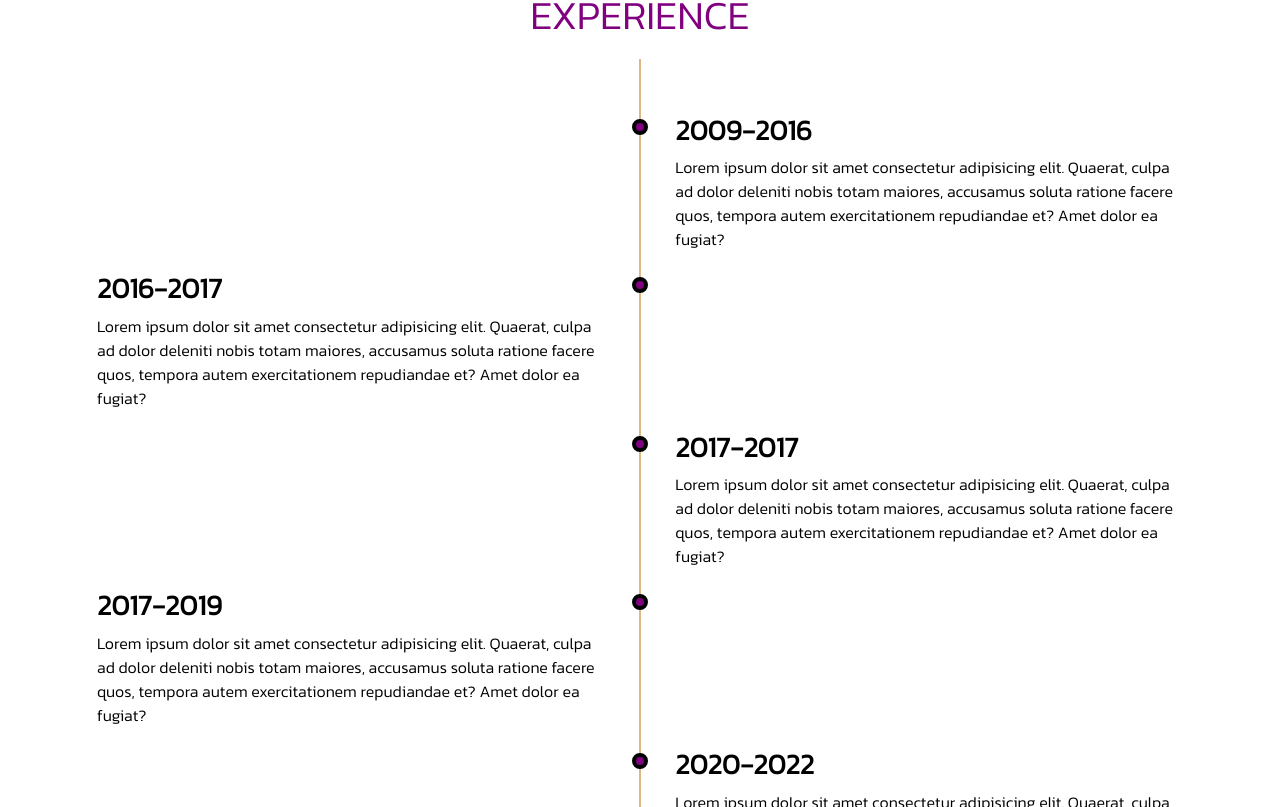
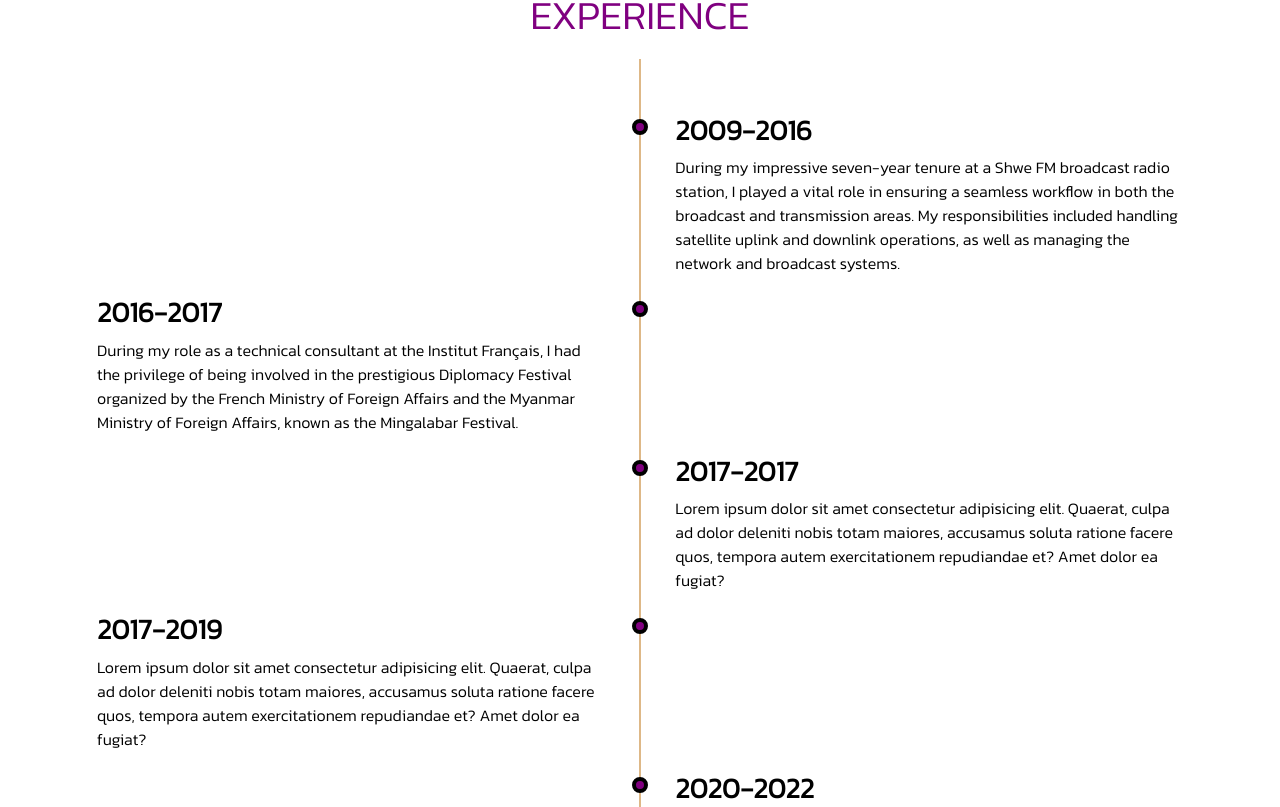
Before and after one commit to mmkclement/Statement-As-Webdev, a React (Create React App) app: page / in a window 1280 px wide. Shown: the part 1993-2800 px from the top of the page. Built offline with nearby package versions, Linux system fonts and the light colour scheme.

Commit message:
contact form work well

```diff
--- a/package.json
+++ b/package.json
@@ -10,10 +10,11 @@
     "@testing-library/react": "^13.4.0",
     "@testing-library/user-event": "^13.5.0",
     "bootstrap": "^5.2.3",
+    "emailjs-com": "^3.2.0",
     "react": "^18.2.0",
     "react-dom": "^18.2.0",
     "react-responsive-carousel": "^3.2.23",
-    "react-scripts": "^2.1.3",
+    "react-scripts": "^5.0.1",
     "react-scroll": "^1.8.9",
     "react-share": "^4.4.1",
     "react-typed": "^1.2.0",
--- a/src/components/Contact.js
+++ b/src/components/Contact.js
@@ -1,5 +1,5 @@
 import React, { useRef, useState } from "react";
-import emailjs from "@emailjs/browser";
+import emailjs from "emailjs-com";
 
 const Contact = () => {
   const serviceID = "service_ID";
@@ -12,6 +12,7 @@ const Contact = () => {
   const sendEmail = (e) => {
     e.preventDefault();
 
+    if (form.current.checkValidity()) {
       emailjs.sendForm(serviceID, templateID, form.current, apiKey).then(
         (result) => {
           console.log(sendEmail);
@@ -22,14 +23,18 @@ const Contact = () => {
           console.log(error.text);
         }
       );
+    } else {
+      form.current.reportValidity();
+    }
   };
+
   return (
     <div id="contacts" className="contacts">
       <div className="text-center">
         <h1>Contact me ASAP</h1>
         <p>
           Please fill out the form and describe your project needs and I'll
-          contact you asap
+          contact you as soon as possible.
         </p>
       </div>
       <div className="container">
@@ -42,22 +47,25 @@ const Contact = () => {
                 placeholder="Name"
                 name="name"
                 type="text"
+                required
               />
               <div className="line"></div>
               {/* Phone input*/}
               <input
                 className="form-control"
-                placeholder="Avez vous 06 or number to call you"
+                placeholder="Phone"
                 name="phone"
                 type="text"
+                required
               />
               <div className="line"></div>
               {/* Email input*/}
               <input
                 className="form-control"
-                placeholder="E-mail or F-mail"
+                placeholder="Email"
                 name="email"
                 type="email"
+                required
               />
               <div className="line"></div>
               {/* Subject input*/}
@@ -66,20 +74,21 @@ const Contact = () => {
                 placeholder="Subject"
                 name="subject"
                 type="text"
+                required
               />
               <div className="line"></div>
             </div>
             <div className="col-md-6 col-xs_12">
-              {/* Description*/}
+              {/* Description */}
               <textarea
                 className="form-control"
                 placeholder="Please describe which services you wish to get."
                 name="description"
-                type="text"
+                required
               ></textarea>
               <div className="line"></div>
               <button className="btn-main-offer contact-btn" type="submit">
-                contact me
+                Contact Me
               </button>
               {isSent && (
                 <div className="sent-message">
--- a/src/components/Experience.js
+++ b/src/components/Experience.js
@@ -14,10 +14,11 @@ const Experience = () => {
           <div className="timeline-content">
             <h3>2009-2016</h3>
             <p>
-              Lorem ipsum dolor sit amet consectetur adipisicing elit. Quaerat,
-              culpa ad dolor deleniti nobis totam maiores, accusamus soluta
-              ratione facere quos, tempora autem exercitationem repudiandae et?
-              Amet dolor ea fugiat?
+              During my impressive seven-year tenure at a Shwe FM broadcast
+              radio station, I played a vital role in ensuring a seamless
+              workflow in both the broadcast and transmission areas. My
+              responsibilities included handling satellite uplink and downlink
+              operations, as well as managing the network and broadcast systems.
             </p>
           </div>
         </div>
@@ -27,10 +28,11 @@ const Experience = () => {
           <div className="timeline-content">
             <h3>2016-2017</h3>
             <p>
-              Lorem ipsum dolor sit amet consectetur adipisicing elit. Quaerat,
-              culpa ad dolor deleniti nobis totam maiores, accusamus soluta
-              ratione facere quos, tempora autem exercitationem repudiandae et?
-              Amet dolor ea fugiat?
+              During my role as a technical consultant at the Institut Français,
+              I had the privilege of being involved in the prestigious Diplomacy
+              Festival organized by the French Ministry of Foreign Affairs and
+              the Myanmar Ministry of Foreign Affairs, known as the Mingalabar
+              Festival.
             </p>
           </div>
         </div>
```
Also changed, not shown: 1 other file (tests, documents, lock files or other folders). Lines whose indentation alone changed are shown as unchanged.
